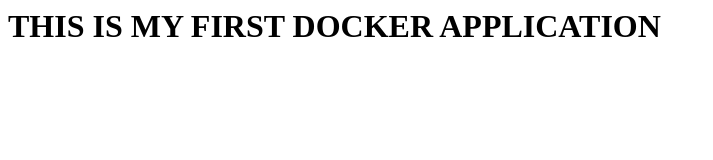
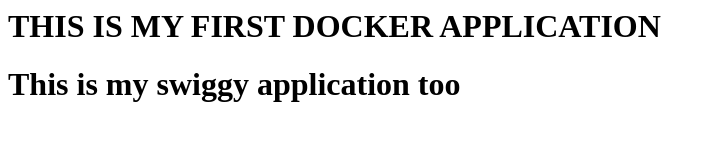
Before and after one commit to shrikanth0308/dockerproject, a plain HTML site: page index.html in a window 1280 px wide. Shown: the whole page, without its empty margins (0-713 px from the left). Drawn offline with Linux system fonts and the light colour scheme.

Commit message:
added new line

```diff
--- a/index.html
+++ b/index.html
@@ -1 +1,2 @@
 <h1>THIS IS MY FIRST DOCKER APPLICATION </h1>
+<h1>This is my swiggy application too</h2>
```
